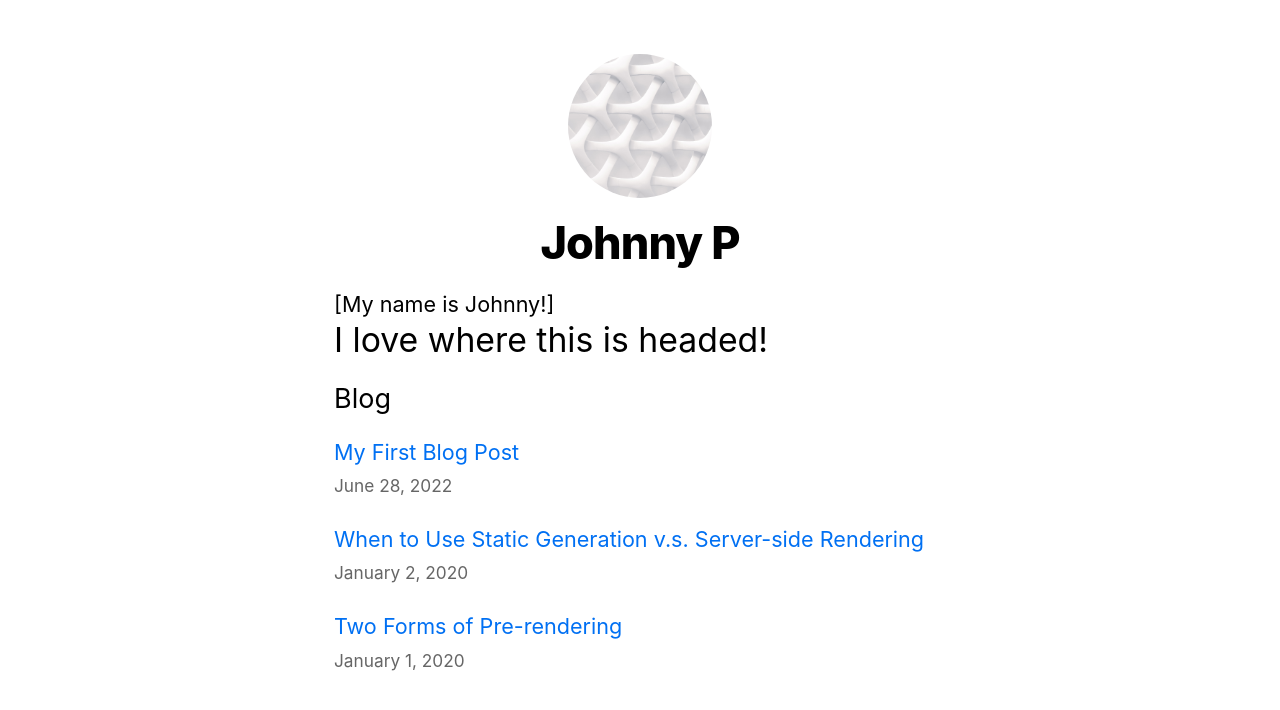
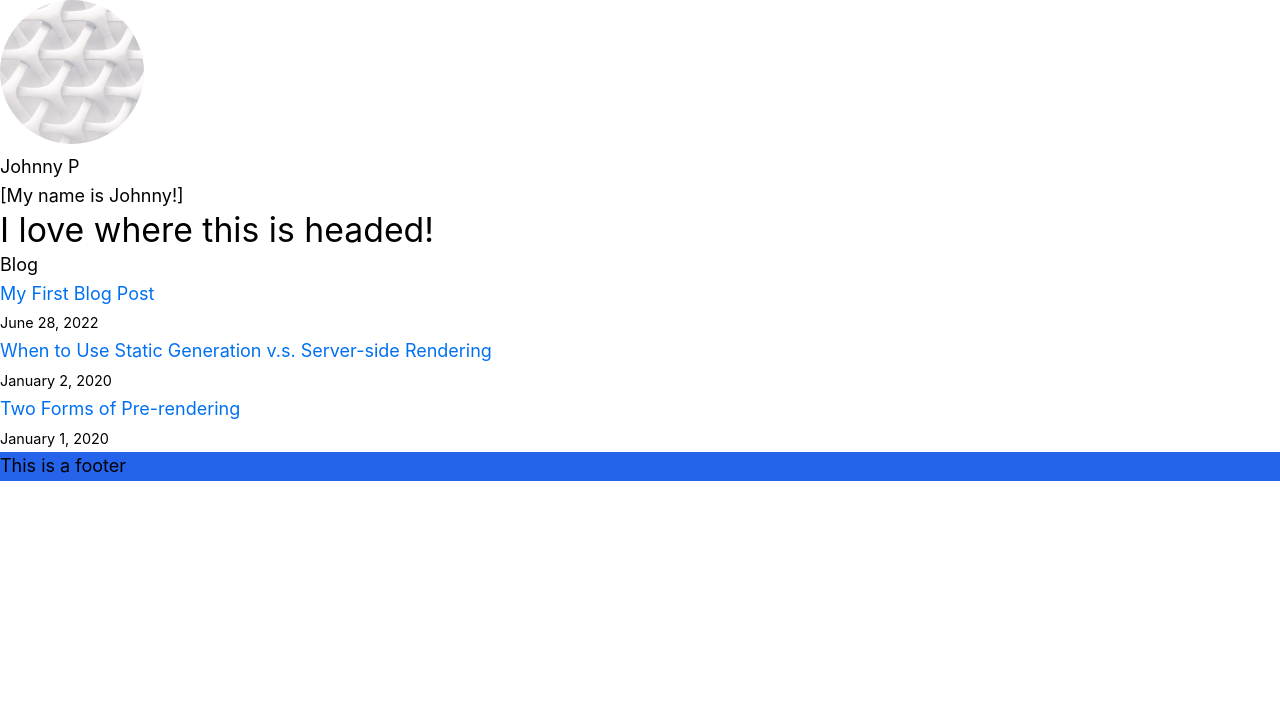
Before and after one commit to johnny2smooth/next-blog, a Next.js app: page / in a window 1280 px wide. Shown: the top 710 px of the page. Built offline with nearby package versions, Linux system fonts and the light colour scheme.

Commit message:
creating reusable components from existing code chunks. Also deleted all non-tailwind styles

```diff
--- /dev/null
+++ b/components/footer.js
@@ -0,0 +1,7 @@
+export default function Footer({ children }) {
+  return (
+    <>
+      <h1 className="bg-blue-600">This is a footer</h1>
+    </>
+  );
+}
--- /dev/null
+++ b/components/header.js
@@ -0,0 +1,45 @@
+import styles from './layout.module.css';
+import utilStyles from '../styles/utils.module.css';
+import Image from 'next/image';
+
+const name = 'Johnny P';
+
+export default function Header({ home }) {
+  return (
+    <header>
+      {home ? (
+        <>
+          <Image
+            priority
+            src="/images/profile.jpeg"
+            className="rounded-full"
+            height={144}
+            width={144}
+            alt={name}
+          />
+          <h1>{name}</h1>
+        </>
+      ) : (
+        <>
+          <Link href="/">
+            <a>
+              <Image
+                priority
+                src="/images/profile.jpeg"
+                className="rounded-full"
+                height={108}
+                width={108}
+                alt={name}
+              />
+            </a>
+          </Link>
+          <h2>
+            <Link href="/">
+              <a>{name}</a>
+            </Link>
+          </h2>
+        </>
+      )}
+    </header>
+  );
+}
--- a/components/layout.js
+++ b/components/layout.js
@@ -1,15 +1,15 @@
 import Head from 'next/head';
-import Image from 'next/image';
 import styles from './layout.module.css';
-import utilStyles from '../styles/utils.module.css';
 import Link from 'next/link';
+import Header from './header';
+import Footer from './footer';
 
 const name = 'Johnny P';
 export const siteTitle = 'Next.js Sample Website';
 
 export default function Layout({ children, home }) {
   return (
-    <div className={styles.container}>
+    <div>
       <Head>
         <link rel="icon" href="/favicon.ico" />
         <meta
@@ -25,41 +25,7 @@ export default function Layout({ children, home }) {
         <meta name="og:title" content={siteTitle} />
         <meta name="twitter:card" content="summary_large_image" />
       </Head>
-      <header className={styles.header}>
-        {home ? (
-          <>
-            <Image
-              priority
-              src="/images/profile.jpeg"
-              className={utilStyles.borderCircle}
-              height={144}
-              width={144}
-              alt={name}
-            />
-            <h1 className={utilStyles.heading2Xl}>{name}</h1>
-          </>
-        ) : (
-          <>
-            <Link href="/">
-              <a>
-                <Image
-                  priority
-                  src="/images/profile.jpeg"
-                  className={utilStyles.borderCircle}
-                  height={108}
-                  width={108}
-                  alt={name}
-                />
-              </a>
-            </Link>
-            <h2 className={utilStyles.headingLg}>
-              <Link href="/">
-                <a className={`${utilStyles.colorInherit}`}>{name}</a>
-              </Link>
-            </h2>
-          </>
-        )}
-      </header>
+      <Header home />
       <main>{children}</main>
       {!home && (
         <div className={styles.backToHome}>
@@ -68,6 +34,7 @@ export default function Layout({ children, home }) {
           </Link>
         </div>
       )}
+      <Footer />
     </div>
   );
 }
--- a/pages/index.js
+++ b/pages/index.js
@@ -4,6 +4,7 @@ import utilStyles from '../styles/utils.module.css';
 import { getSortedPostsData } from '../lib/posts';
 import Link from 'next/link';
 import Date from '../components/date';
+import Footer from '../components/footer';
 
 export async function getStaticProps() {
   const allPostsData = getSortedPostsData();
@@ -20,20 +21,20 @@ export default function Home({ allPostsData }) {
       <Head>
         <title>{siteTitle}</title>
       </Head>
-      <section className={utilStyles.headingMd}>
+      <section>
         <p>[My name is Johnny!]</p>
         <p className="text-3xl">I love where this is headed!</p>
       </section>
-      <section className={`${utilStyles.headingMd} ${utilStyles.padding1px}`}>
-        <h2 className={utilStyles.headingLg}>Blog</h2>
-        <ul className={utilStyles.list}>
+      <section>
+        <h2>Blog</h2>
+        <ul>
           {allPostsData.map(({ id, date, title }) => (
-            <li className={utilStyles.listItem} key={id}>
+            <li key={id}>
               <Link href={`/posts/${id}`}>
                 <a>{title}</a>
               </Link>
               <br />
-              <small className={utilStyles.lightText}>
+              <small>
                 <Date dateString={date} />
               </small>
             </li>
```
